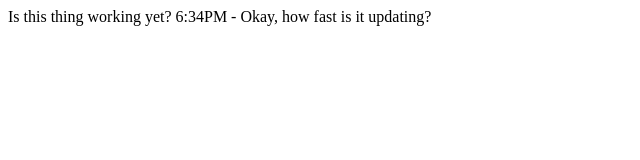
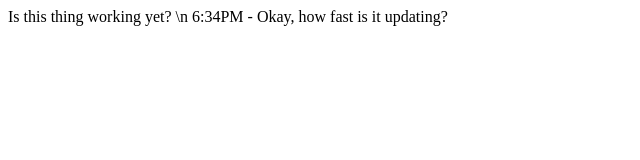
Before and after one commit to cptfarran/cptfarran.github.io, a plain HTML site: page index.html in a window 1280 px wide. Shown: the full height of the page, 0-640 px from the left. Drawn offline with Linux system fonts and the light colour scheme.

Commit message:
another update

```diff
--- a/index.html
+++ b/index.html
@@ -1,7 +1,7 @@
 <!DOCTYPE html>
 <html>
 <body>
-Is this thing working yet?
+Is this thing working yet? \n
 
 6:34PM - Okay, how fast is it updating?
 
```
